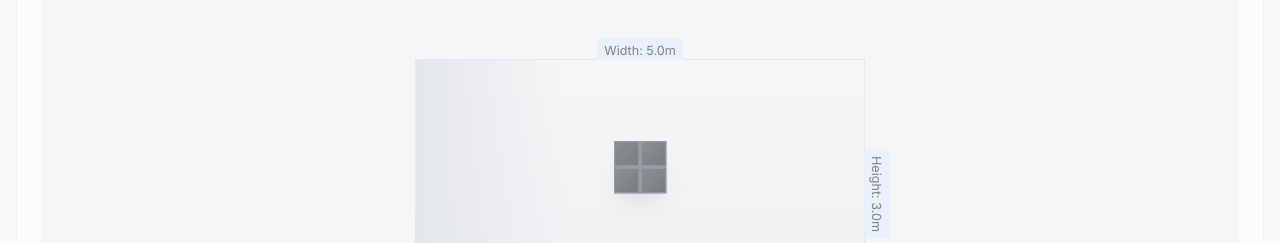
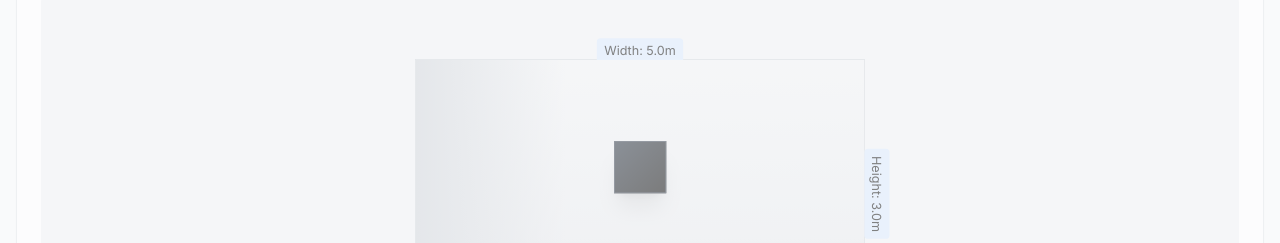
Before and after one commit to Amanksh/configurator, a Next.js app: page / in a window 1280 px wide. Shown: the part 1255-1498 px from the top of the page. Built offline with nearby package versions, Linux system fonts and the light colour scheme.

Commit message:
grid fixed

```diff
--- a/src/components/IndoorPreview.tsx
+++ b/src/components/IndoorPreview.tsx
@@ -31,7 +31,7 @@ const IndoorPreview: React.FC = () => {
   const displayHeightPx = displayHeightM * scaleFactor;
 
   // Calculate cabinet grid
-  const cabinetSize = 500; // in mm for indoor
+  const cabinetSize = 576; // in mm for indoor
   const cabinetsWide = Math.ceil(config.width / cabinetSize);
   const cabinetsHigh = Math.ceil(config.height / cabinetSize);
 
```
